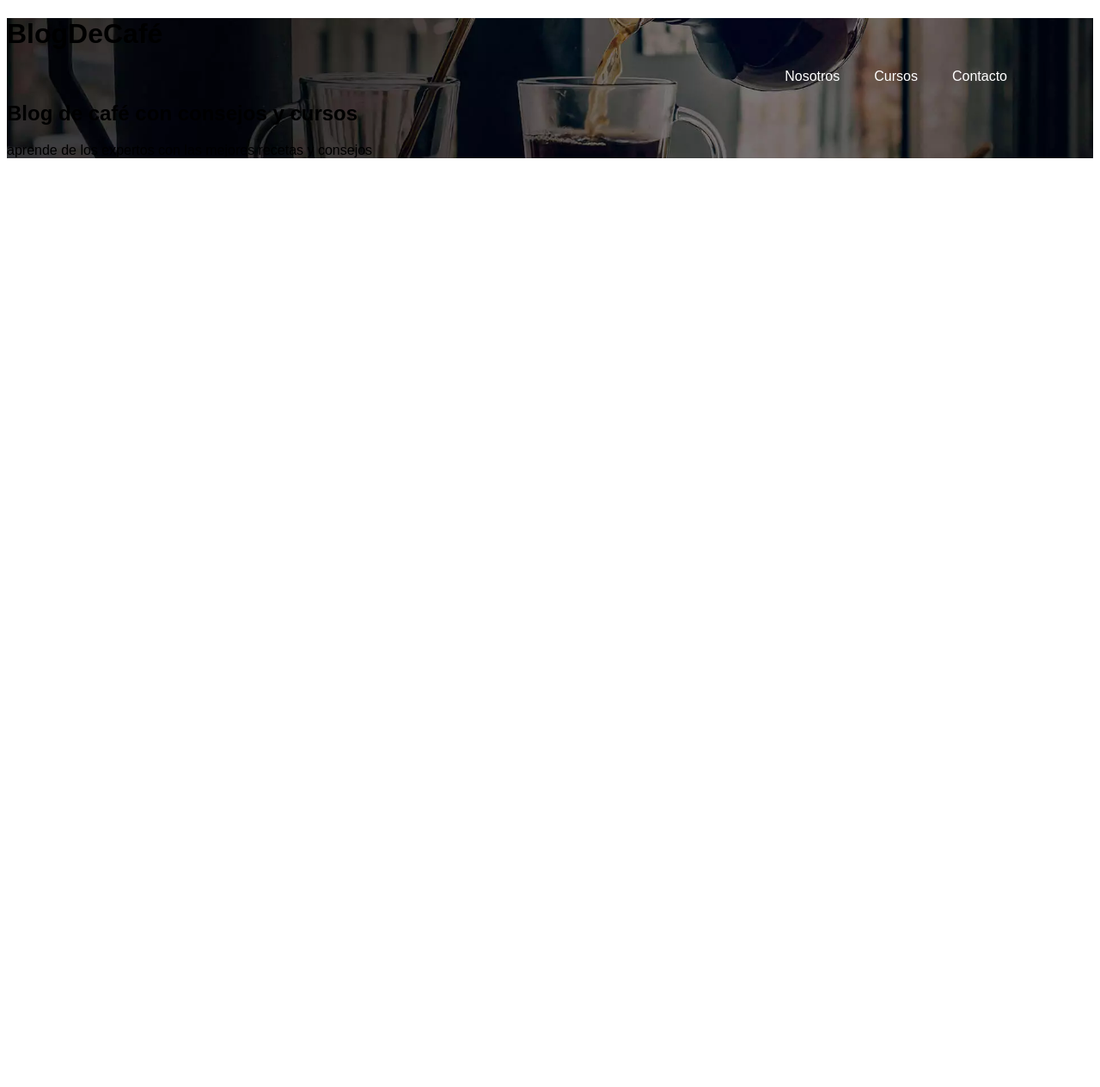
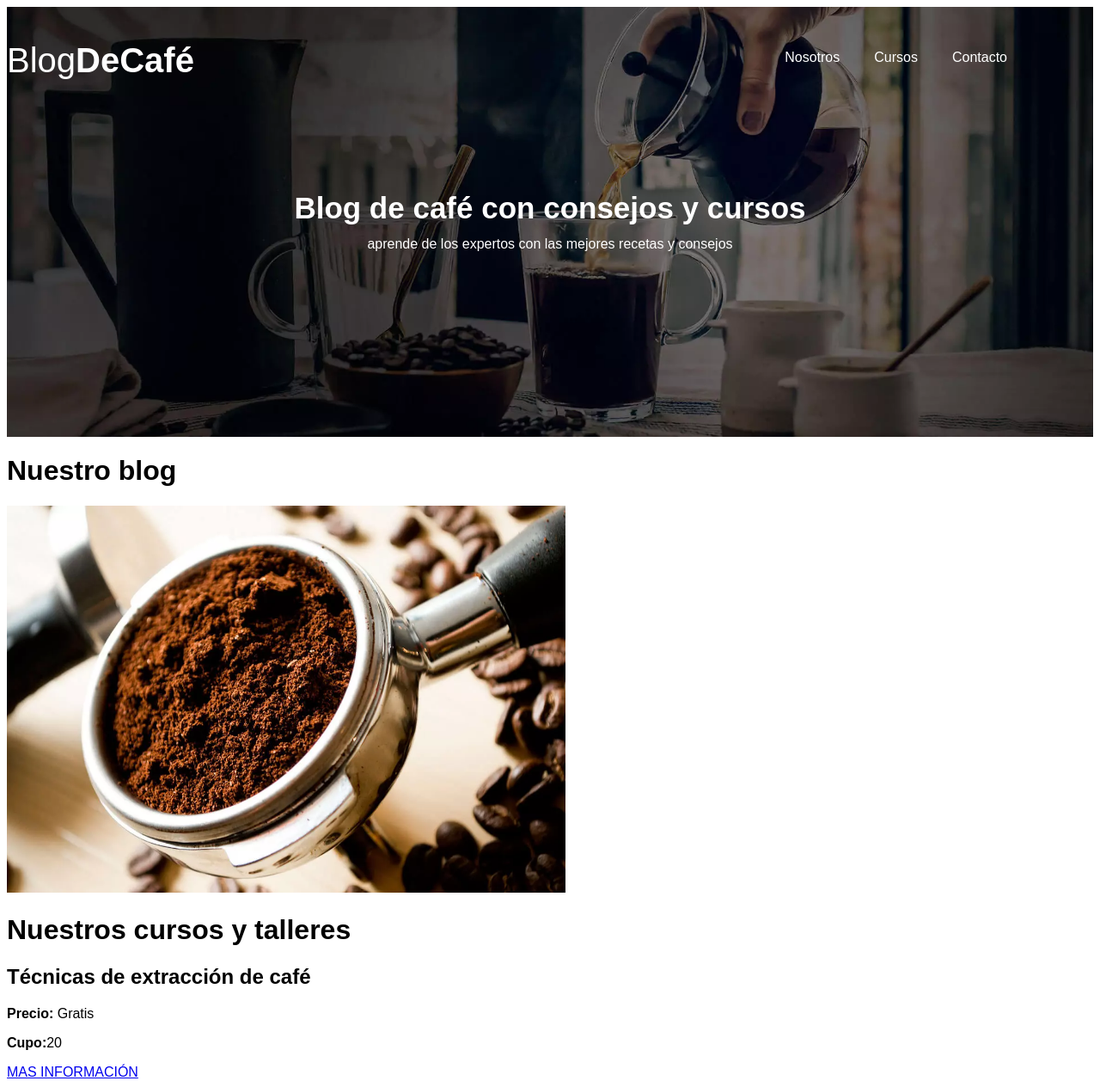
Before and after one commit to julianmc09/Replicated-page, a plain HTML site: page index.html in a window 1280 px wide. Shown: the whole page at 86% size. Before the commit the page ends 800 px from the top, so only its background shows below. Drawn offline with Linux system fonts and the light colour scheme.

Commit message:
Add section main

```diff
--- a/index.html
+++ b/index.html
@@ -10,8 +10,9 @@
 
 <body class="body">
     <header class="header">
-        <div>
-            <h1>BlogDe<b>Café</b></h1>
+        <div class="principal-menu">
+            <div class="main-title">
+                <p>Blog<b>DeCafé</b></p>
             </div>
             <nav class="menu">
                 <ul>
@@ -20,9 +21,24 @@
                     <li><a href="#contact">Contacto</a><br></li>
                 </ul>
             </nav>
-        <h2>Blog de café con consejos y cursos</h2>
-        <p>aprende de los expertos con las mejores recetas y consejos</p>
+        </div>
+        <div class="header-introduction">
+            <h2 class="subtitle">Blog de café con consejos y cursos</h2>
+            <p class="principal-text">aprende de los expertos con las mejores recetas y consejos</p>
+        </div>
     </header>
+    <main>
+        <h1>Nuestro blog</h1>
+        <img src="./images/cafe2.webp" alt="Coffe img" class="img">
+        <h1>Nuestros cursos y talleres</h1>
+        <h2>Técnicas de extracción de café</h2>
+        <p><b>Precio:</b> Gratis</p>
+        <p><b>Cupo:</b>20</p>
+        <a href="#cursos y talleres" class="first-button">MAS INFORMACIÓN</a>
+
+    </main>
+
+
 
 </body>
 
--- a/style.css
+++ b/style.css
@@ -1,27 +1,64 @@
-.body{
+.body {
     font-family: Arial, Helvetica, sans-serif;
+
 }
 
-.header{
-    background-image:url(./images/banner.webp);
+.principal-menu {
+    display: grid;
+    grid-template-columns: repeat(2, 1fr);
+}
+
+.main-title {
+    color: white;
+    font-size: 40px;
+}
+
+.header-introduction {
+    color: white;
+    display: flex;
+    flex-direction: column;
+    justify-content: center;
+    align-items: center;
+    margin-top: 60px;
+}
+
+.subtitle {
+    font-size: 35px;
+    margin-bottom: 0%;
+}
+
+.principal-text {
+    margin-top: 1%;
+}
+
+.header {
+    background-image: url(./images/banner.webp);
     background-position: center;
     background-size: 100%;
     background-repeat: no-repeat;
+    height: 500px;
 }
 
-.menu ul{
+.menu ul {
     display: flex;
-    list-style-type:none ;
-    justify-content:flex-end;
-    padding:0px;
-    margin-right:80px;
+    list-style-type: none;
+    justify-content: flex-end;
+    padding: 0px;
+    margin-right: 80px;
+    margin-top: 50px;
 }
 
-.menu li a{
+.menu li a {
     color: white;
     text-decoration: none;
     padding: 20px;
+}
 
+.img{
+    width: 650px;
+    height: 450px;
+}
 
+.first-button{
 
 }
```
Also changed, not shown: images/cafe2.webp (added). Lines whose indentation alone changed are shown as unchanged.
